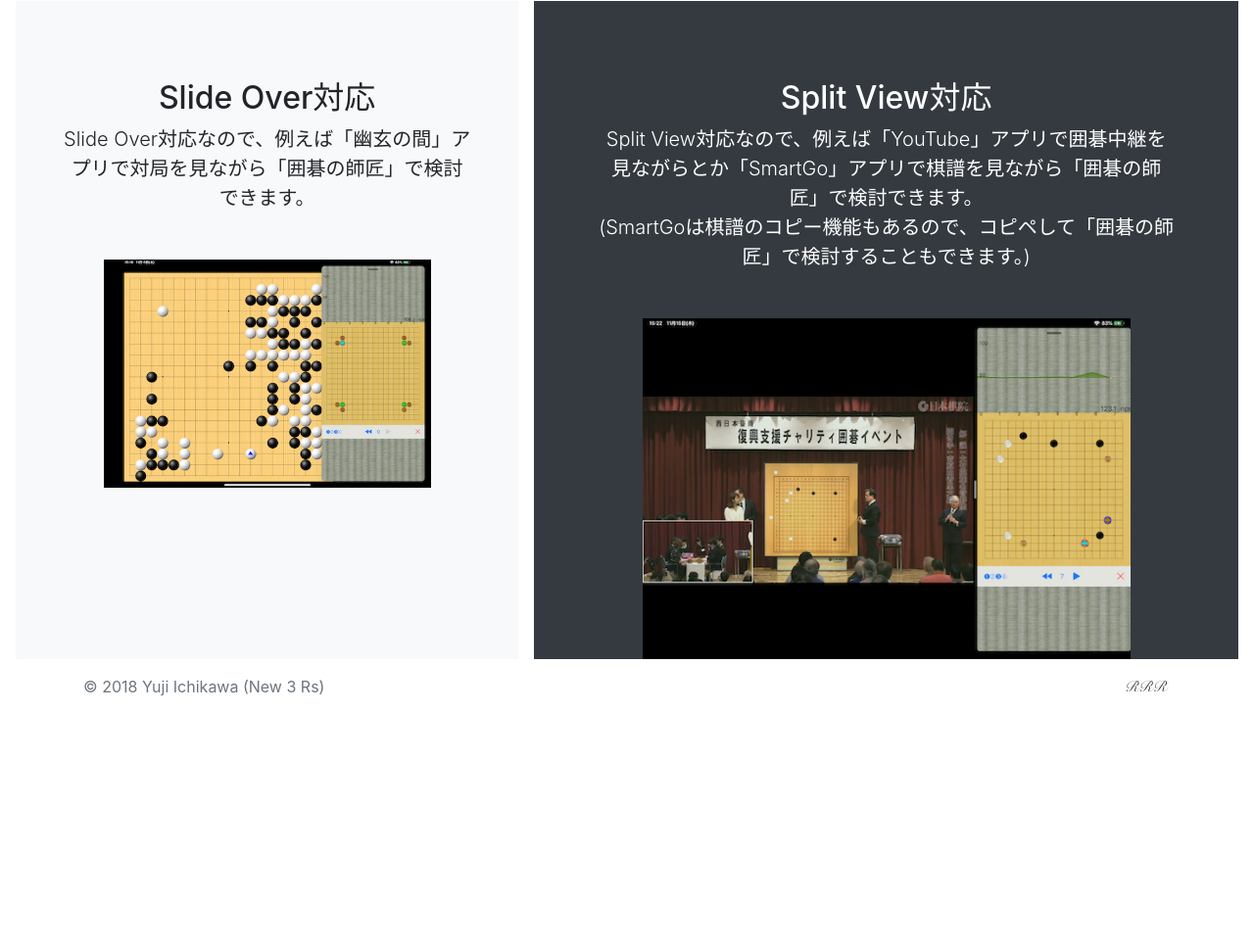
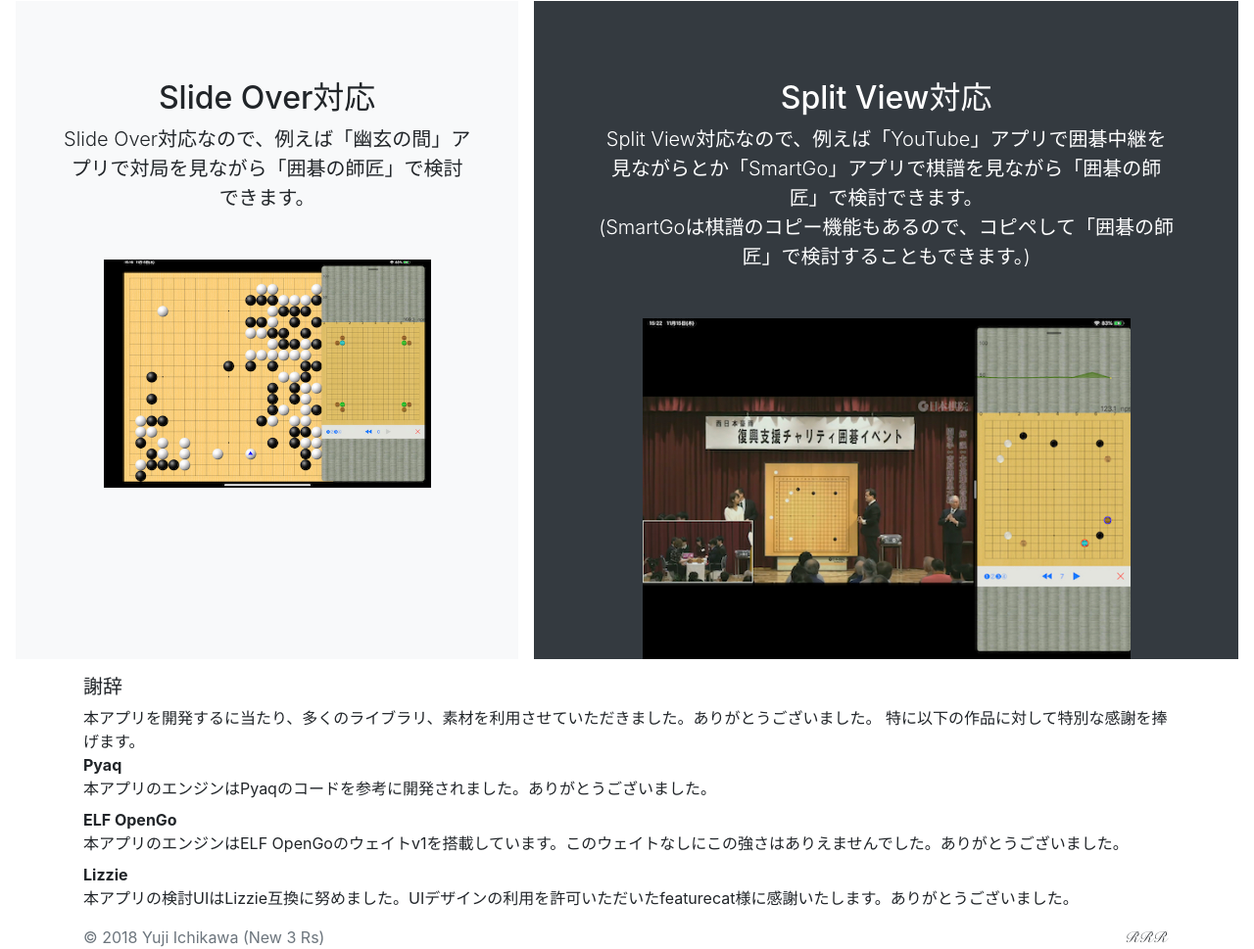
Before and after one commit to new3Rs/a_master_of_go, a plain HTML site: page index.ja.html in a window 1280 px wide. Shown: the part 2896-3865 px from the top of the page at 98% size. Before the commit the page ends 3609 px from the top, so only its background shows below. Drawn offline with nearby package versions, Linux system fonts and the light colour scheme.

Commit message:
acknowledge

```diff
--- a/index.ja.html
+++ b/index.ja.html
@@ -114,6 +114,19 @@
       <img src="./images/youtube_1.jpeg" alt="" style="width:80%;">
     </div>
   </div>
+  <div class="container">
+    <h5>謝辞</h5>
+    本アプリを開発するに当たり、多くのライブラリ、素材を利用させていただきました。ありがとうございました。
+    特に以下の作品に対して特別な感謝を捧げます。
+    <dl>
+      <dt><a src="https://github.com/ymgaq/Pyaq">Pyaq</a></dt>
+      <dd>本アプリのエンジンはPyaqのコードを参考に開発されました。ありがとうございました。</dd>
+      <dt><a src="https://github.com/pytorch/ELF">ELF OpenGo</a></dt>
+      <dd>本アプリのエンジンはELF OpenGoのウェイトv1を搭載しています。このウェイトなしにこの強さはありえませんでした。ありがとうございました。</dd>
+      <dt><a src="https://github.com/featurecat/lizzie">Lizzie</a></dt>
+      <dd>本アプリの検討UIはLizzie互換に努めました。UIデザインの利用を許可いただいたfeaturecat様に感謝いたします。ありがとうございました。</dd>
+    </dl>
+  </div>
   <footer class="footer">
     <div class="container">
       <span class="text-muted">&copy; 2018 Yuji Ichikawa (New 3 Rs)</span>
```
Also changed, not shown: index.html (+13 -0 lines).
